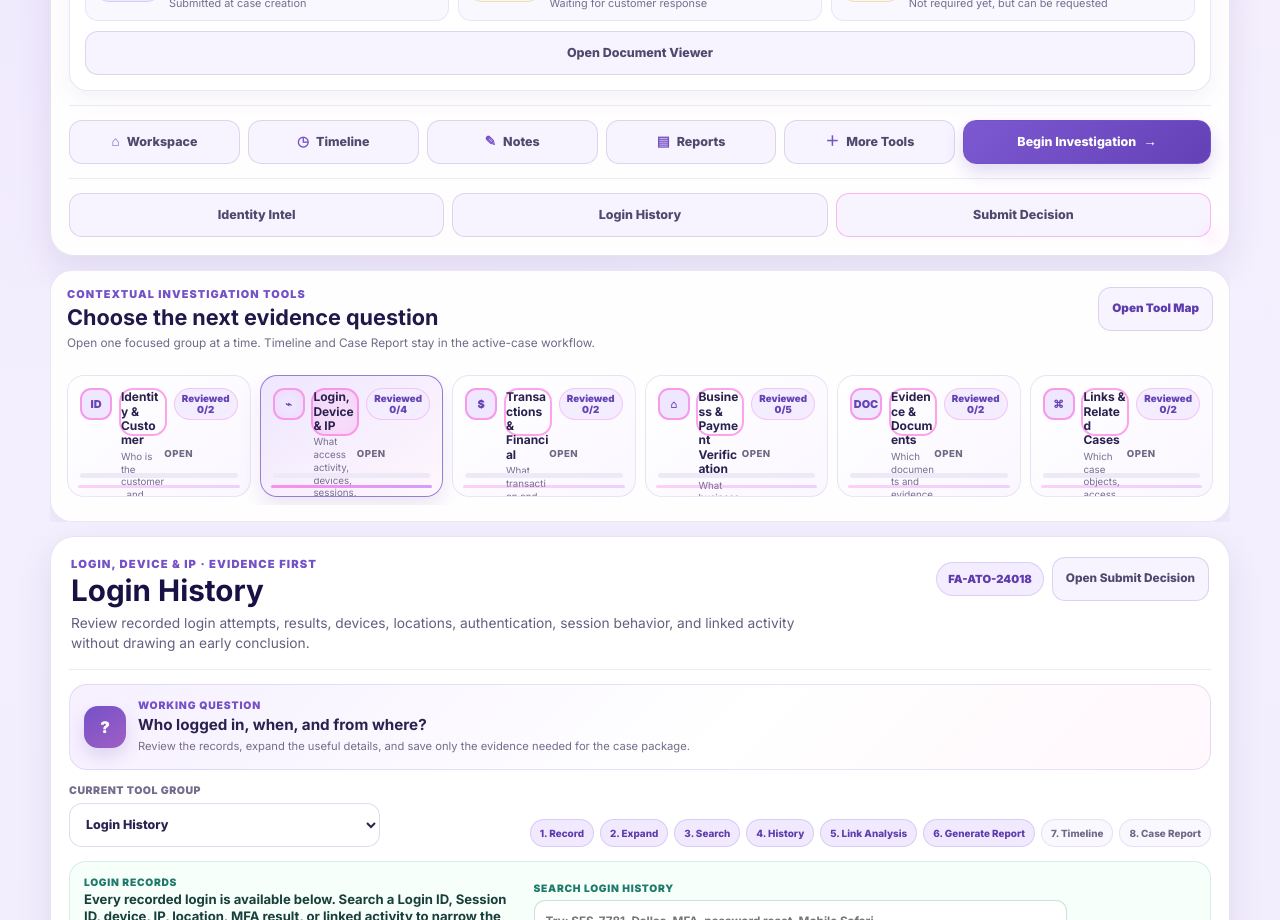
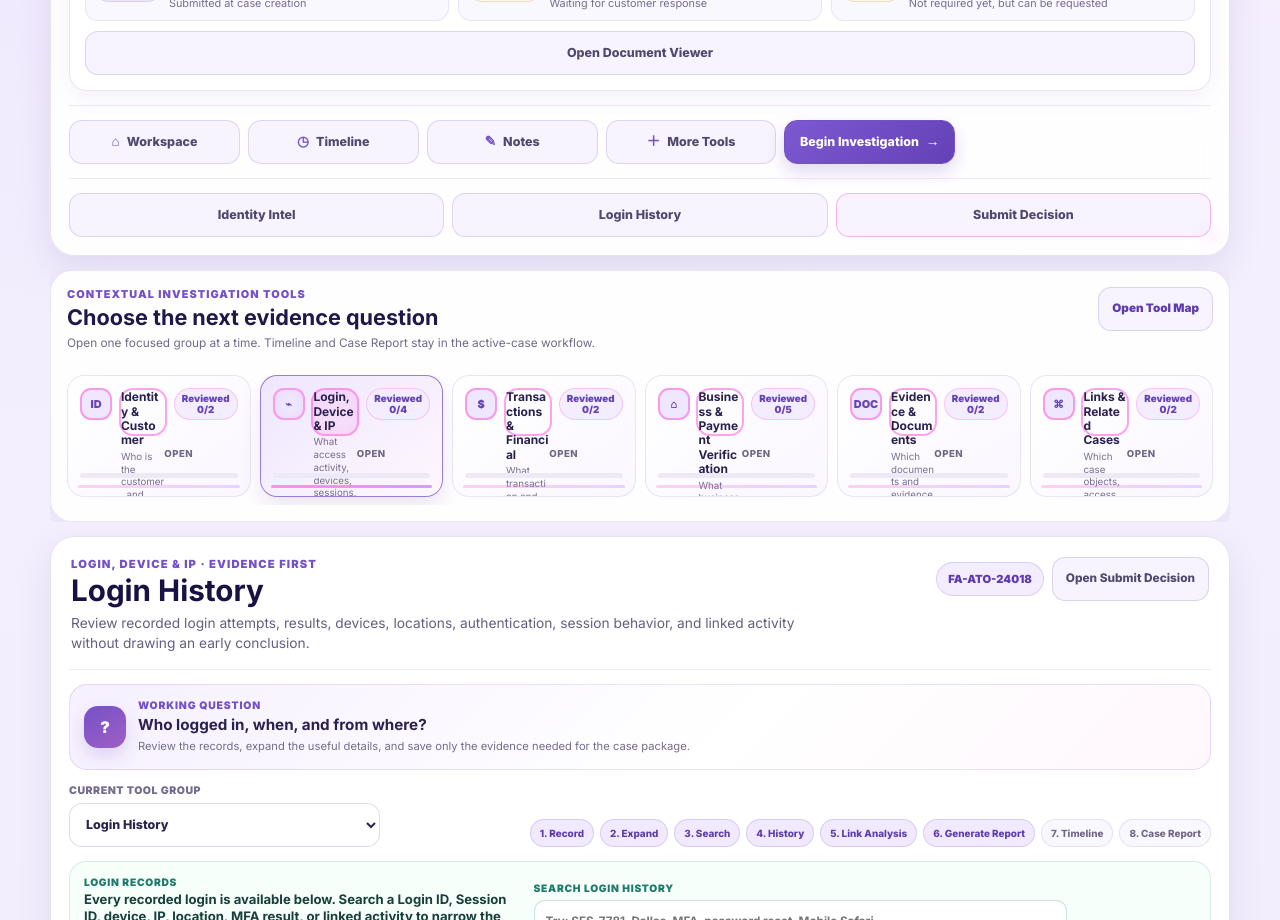
Before and after one commit to iamre2024-debug/fraud-Academy-v1, a React (Vite) app: page / in a window 1280 px wide. Shown: the part 1420-2340 px from the top of the page. Built offline with nearby package versions, Linux system fonts and the light colour scheme.

Commit message:
Remove Case Report workflow

```diff
--- a/src/CaseSummaryCard.jsx
+++ b/src/CaseSummaryCard.jsx
@@ -143,7 +143,6 @@ export default function CaseSummaryCard({ activeCase, pin, openTool, jumpDecisio
           <button type="button" onClick={beginInvestigation}><span aria-hidden="true">⌂</span>Workspace</button>
           <button type="button" onClick={() => openTool('Timeline', 'timeline')}><span aria-hidden="true">◷</span>Timeline</button>
           <button type="button" onClick={openNotebook}><span aria-hidden="true">✎</span>Notes</button>
-          <button type="button" onClick={() => openTool('Case Report')}><span aria-hidden="true">▤</span>Reports</button>
           <button type="button" onClick={showMoreTools}><span aria-hidden="true">＋</span>More Tools</button>
           <button type="button" className="case-briefing-primary-action" onClick={beginInvestigation}>Begin Investigation <span aria-hidden="true">→</span></button>
         </nav>
```
